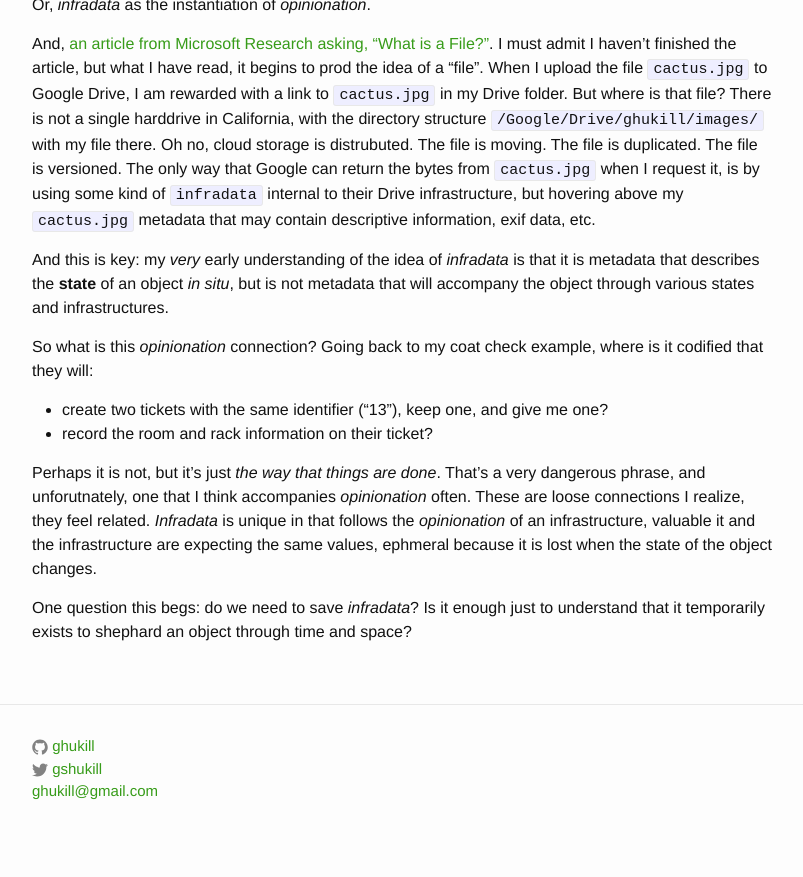
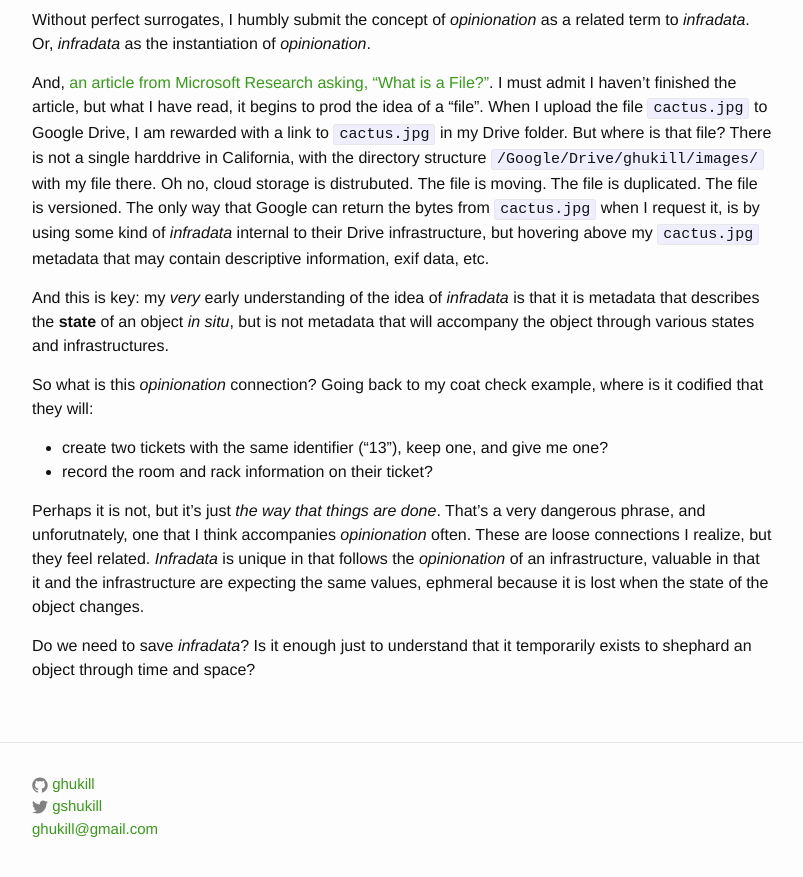
Before and after one commit to ghukill/blog, a Jekyll site: the page built from _posts/2017-07-01-infradata.md, in a window 1280 px wide and 900 px high, scrolled down 1266 px. Shown: the top 877 px of the window, without its empty margins (238-1041 px from the left). Built offline with Jekyll 4.4.1, drawn with Linux system fonts in a browser that asks for light colours; our own code applies the rules of GitHub Pages for plain Markdown files; some of the changed text lies outside the part shown.

Commit message:
small updates

```diff
--- a/_posts/2017-07-01-infradata.md
+++ b/_posts/2017-07-01-infradata.md
@@ -7,9 +7,11 @@
 
 I stumbled on the concept of *infradata*, while [reading a blog post from Ed Summers on, you guessed it, *infradata*](https://inkdroid.org/2017/05/18/infradata/).  That was 79% of the way into the weaving a few ideas.  This blog post cites [an article by Fidler and Acker](http://onlinelibrary.wiley.com/doi/10.1002/asi.23660/abstract) that more formally introduces and defines the idea of *infradata*.  Ed's blog post was outlining a neat project about creating a Twitter bot that monitors the structure of the Twitter API response, tweeting changes to the underlying "blueprint" as they occur.  I thought this was interesting at first, but it wasn't until reading more of the Fidler and Acker's article did it click.
 
-So what is *infradata*?  Only one cup of coffee deep into the topic, weaering sunglasses indoors to block the beautiful July 1st sun, I'm about as equipped to summarize as a colander is for pouring water.  But here goes.  In these early glimpses, I get the idea that *infradata* is metadata required by a particular scoped infrastructure to operate.  Said another way, how it strikes me now, it's metadata that serves to represent the current state of objects *in situ* in a given infrastructure.  I love analogies.
+So what is *infradata*?  Only one cup of coffee deep into the topic, weaering sunglasses indoors to block the beautiful July 1st sun, I'm about as equipped to summarize as a colander is for pouring water.  But here goes.  In these early glimpses, I get the idea that *infradata* is metadata required by a particular scoped infrastructure to operate.  Said another way, how it strikes me now, it's metadata that serves to represent the current state of objects *in situ* in a given infrastructure.
 
 ### Coat check analogy
+
+I love analogies.
 
 My quick and dirty working analogy is a coat check.  When I drop off my coat at a coat check, I'm given a small arrow-shaped piece of paper that says "13" on it.  Then, they hang my coat on rack 3, in room B.  they jot down "rack 3 / room B" on their similar looking ticket that says "13", and file it behind 12, but before 14.
 
@@ -25,7 +27,7 @@
 
 Without perfect surrogates, I humbly submit the concept of *opinionation* as a related term to *infradata*.  Or, *infradata* as the instantiation of *opinionation*.
 
-And, [an article from Microsoft Research asking, "What is a File?"](https://www.microsoft.com/en-us/research/wp-content/uploads/2011/10/MSR-TR-2011-109.pdf).  I must admit I haven't finished the article, but what I have read, it begins to prod the idea of a "file".  When I upload the file `cactus.jpg` to Google Drive, I am rewarded with a link to `cactus.jpg` in my Drive folder.  But where is that file?  There is not a single harddrive in California, with the directory structure `/Google/Drive/ghukill/images/` with my file there.  Oh no, cloud storage is distrubuted.  The file is moving.  The file is duplicated.  The file is versioned.  The only way that Google can return the bytes from `cactus.jpg` when I request it, is by using some kind of `infradata` internal to their Drive infrastructure, but hovering above my `cactus.jpg` metadata that may contain descriptive information, exif data, etc.
+And, [an article from Microsoft Research asking, "What is a File?"](https://www.microsoft.com/en-us/research/wp-content/uploads/2011/10/MSR-TR-2011-109.pdf).  I must admit I haven't finished the article, but what I have read, it begins to prod the idea of a "file".  When I upload the file `cactus.jpg` to Google Drive, I am rewarded with a link to `cactus.jpg` in my Drive folder.  But where is that file?  There is not a single harddrive in California, with the directory structure `/Google/Drive/ghukill/images/` with my file there.  Oh no, cloud storage is distrubuted.  The file is moving.  The file is duplicated.  The file is versioned.  The only way that Google can return the bytes from `cactus.jpg` when I request it, is by using some kind of *infradata* internal to their Drive infrastructure, but hovering above my `cactus.jpg` metadata that may contain descriptive information, exif data, etc.
 
 And this is key: my *very* early understanding of the idea of *infradata* is that it is metadata that describes the **state** of an object *in situ*, but is not metadata that will accompany the object through various states and infrastructures.
 
@@ -34,6 +36,6 @@
   * create two tickets with the same identifier ("13"), keep one, and give me one?
   * record the room and rack information on their ticket?
 
-Perhaps it is not, but it's just *the way that things are done*.  That's a very dangerous phrase, and unforutnately, one that I think accompanies *opinionation* often.  These are loose connections I realize, they feel related.  *Infradata* is unique in that follows the *opinionation* of an infrastructure, valuable it and the infrastructure are expecting the same values, ephmeral because it is lost when the state of the object changes.
+Perhaps it is not, but it's just *the way that things are done*.  That's a very dangerous phrase, and unforutnately, one that I think accompanies *opinionation* often.  These are loose connections I realize, but they feel related.  *Infradata* is unique in that follows the *opinionation* of an infrastructure, valuable in that it and the infrastructure are expecting the same values, ephmeral because it is lost when the state of the object changes.
 
-One question this begs: do we need to save *infradata*?  Is it enough just to understand that it temporarily exists to shephard an object through time and space?
+Do we need to save *infradata*?  Is it enough just to understand that it temporarily exists to shephard an object through time and space?
```
